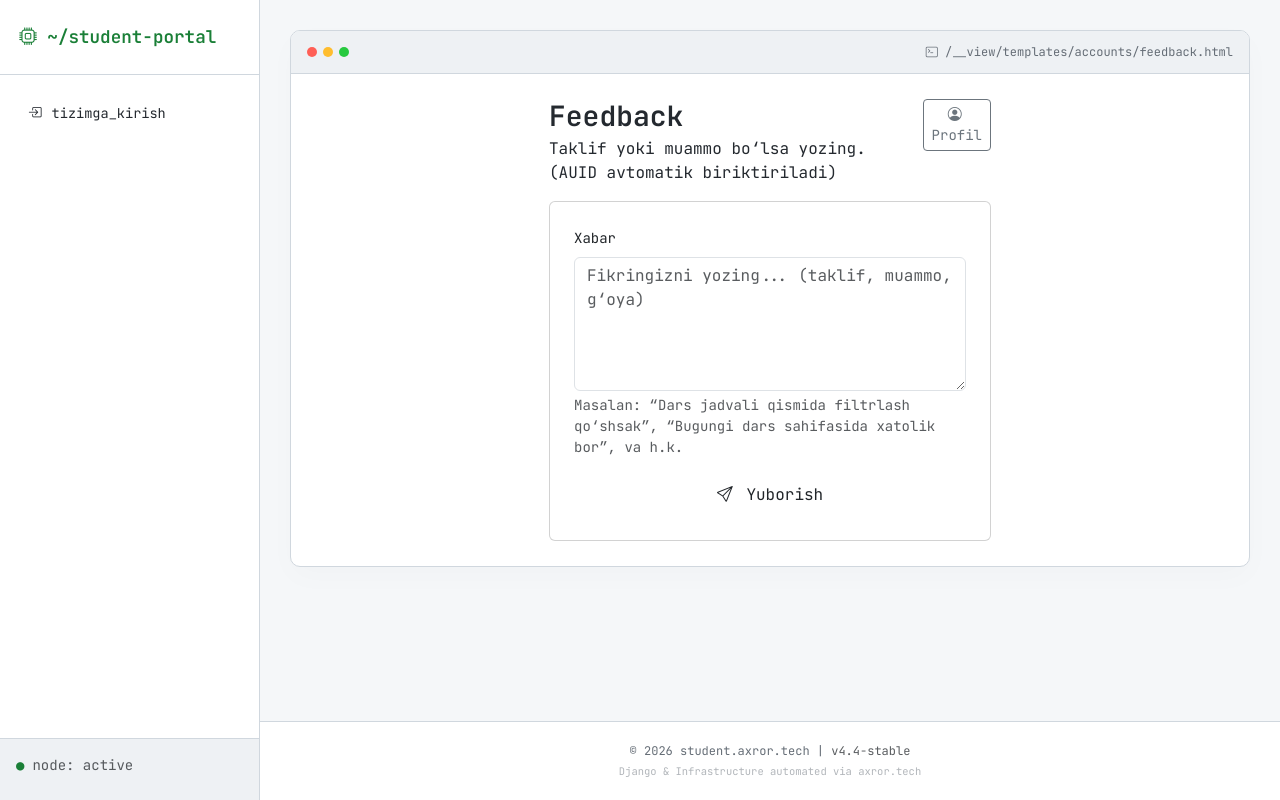
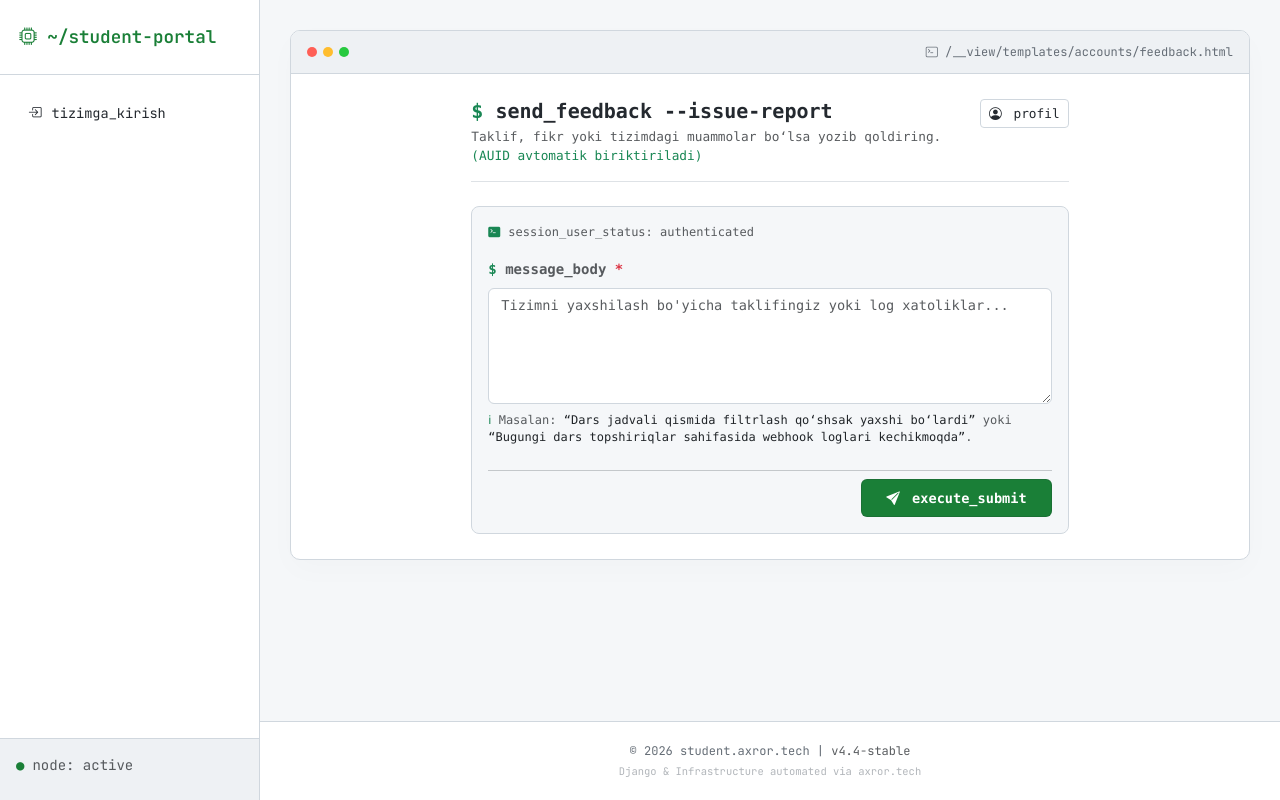
Before and after one commit to axrorback/student-axror, a Django app: template templates/accounts/feedback.html in a window 1280 px wide. Run offline with Django 5.2, Linux system fonts and the light colour scheme; the template is opened without the code that fills it: values that come from a table or form of the project are taken from there, others are empty; some libraries are stand-ins or nearby versions.

Commit message:
Revamp feedback page: adopt terminal-inspired design, refine layout, and enhance form usability and styling

```diff
--- a/templates/accounts/feedback.html
+++ b/templates/accounts/feedback.html
@@ -3,39 +3,55 @@
 {% block title %}Feedback — Student Portal{% endblock %}
 
 {% block content %}
-<div class="row justify-content-center">
-  <div class="col-12 col-md-8 col-lg-6">
+<div class="row justify-content-center font-monospace">
+  <div class="col-12 col-md-10 col-lg-8">
 
-    <div class="d-flex align-items-start justify-content-between gap-2 mb-3">
+    <!-- HEADER SECTION -->
+    <div class="d-flex align-items-start justify-content-between gap-3 mb-4 border-bottom pb-3">
       <div>
-        <h3 class="fw-semibold mb-1">Feedback</h3>
-        <div class="text-soft">Taklif yoki muammo bo‘lsa yozing. (AUID avtomatik biriktiriladi)</div>
+        <h3 class="fw-semibold mb-1 fs-5"><span class="text-success">$</span> send_feedback --issue-report</h3>
+        <div class="text-muted small" style="font-size: 0.8rem;">Taklif, fikr yoki tizimdagi muammolar bo‘lsa yozib qoldiring. <span class="text-success">(AUID avtomatik biriktiriladi)</span></div>
       </div>
 
-      <a href="{% url 'profile' %}" class="btn btn-outline-secondary btn-sm">
-        <i class="bi bi-person-circle me-1"></i> Profil
+      <a href="{% url 'profile' %}" class="btn btn-sm text-nowrap" style="border: 1px solid var(--border); background: #fff; color: var(--text); font-size: 0.8rem;">
+        <i class="bi bi-person-circle me-1"></i> profil
       </a>
     </div>
 
-    <div class="card card-soft p-4">
+    <!-- FORM WINDOW BOX -->
+    <div class="p-3 rounded-3" style="background: var(--bg); border: 1px solid var(--border);">
+
+      <div class="mb-3 d-flex align-items-center gap-2 text-muted small" style="font-size: 0.75rem;">
+        <i class="bi bi-terminal-fill text-success"></i>
+        <span>session_user_status: authenticated</span>
+      </div>
 
       <form method="post" novalidate>
         {% csrf_token %}
 
         <div class="mb-3">
-          <label class="form-label small">Xabar</label>
-          {{ form.feedback|add_class:"form-control"|attr:"style:resize:vertical;" }}
+          <label class="form-label small text-muted fw-semibold">
+            <span class="text-success">$</span> message_body <span class="text-danger">*</span>
+          </label>
+
+          {{ form.feedback|add_class:"form-control form-control-geek font-monospace"|attr:"rows:5"|attr:"style:resize:vertical; background-color: #fff; border: 1px solid var(--border); font-size: 0.85rem;"|attr:"placeholder:Tizimni yaxshilash bo'yicha taklifingiz yoki log xatoliklar..." }}
+
           {% if form.feedback.errors %}
-            <div class="text-danger small mt-1">{{ form.feedback.errors|striptags }}</div>
+            <div class="text-danger small mt-2 font-monospace" style="font-size: 0.8rem;">
+              <i class="bi bi-x-circle-fill me-1"></i> ERR_VALIDATION: {{ form.feedback.errors|striptags }}
+            </div>
           {% endif %}
-          <div class="form-text text-soft">
-            Masalan: “Dars jadvali qismida filtrlash qo‘shsak”, “Bugungi dars sahifasida xatolik bor”, va h.k.
+
+          <div class="form-text text-muted small mt-2" style="font-size: 0.75rem; line-height: 1.4;">
+            <span class="text-success">ℹ</span> Masalan: <span class="text-dark">“Dars jadvali qismida filtrlash qo‘shsak yaxshi bo‘lardi”</span> yoki <span class="text-dark">“Bugungi dars topshiriqlar sahifasida webhook loglari kechikmoqda”</span>.
           </div>
         </div>
 
-        <button type="submit" class="btn btn-brand w-100 py-2">
-          <i class="bi bi-send me-1"></i> Yuborish
-        </button>
+        <div class="mt-4 pt-2 border-top border-secondary-subtle d-flex justify-content-end">
+          <button type="submit" class="btn btn-geek-primary py-2 px-4" style="background-color: var(--primary); color: #fff; font-size: 0.85rem; font-weight: 600; border-radius: 6px; border: 1px solid rgba(27,31,36,0.15);">
+            <i class="bi bi-send-fill me-1"></i> execute_submit
+          </button>
+        </div>
       </form>
 
     </div>
```
